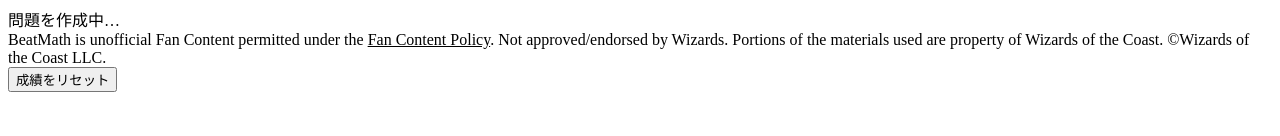
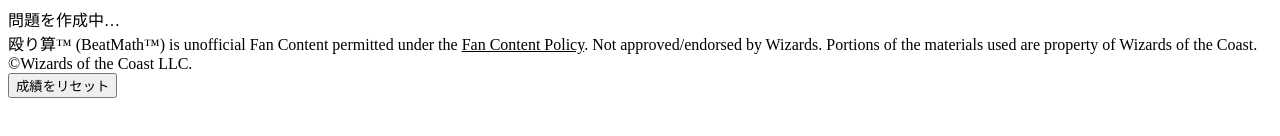
Before and after one commit to beatmath-app/beatmath-app.github.io, a plain HTML site: page src/template4.html in a window 1280 px wide. Shown: the part 96-232 px from the top of the page. Drawn offline with Linux system fonts and the light colour scheme.

Commit message:
権利表記のアプリ名を「殴り算™ (BeatMath™)」にする
Co-Authored-By: Claude Opus 5.5 <noreply@anthropic.com>
Claude-Session: https://claude.ai/code/session_015Njcn5nHfuUsLsZ2mbZNs4

```diff
--- a/src/template4.html
+++ b/src/template4.html
@@ -177,7 +177,7 @@ header h1.logo{display:flex;align-items:center;gap:8px;margin:0;line-height:0}
 <div id="app"><div class="loading">問題を作成中…</div></div>
 
 <div class="foot">
-  BeatMath is unofficial Fan Content permitted under the <a href="https://company.wizards.com/en/legal/fancontentpolicy" target="_blank" rel="noopener" style="color:inherit">Fan Content Policy</a>. Not approved/endorsed by Wizards. Portions of the materials used are property of Wizards of the Coast. ©Wizards of the Coast LLC.<br>
+  殴り算™ (BeatMath™) is unofficial Fan Content permitted under the <a href="https://company.wizards.com/en/legal/fancontentpolicy" target="_blank" rel="noopener" style="color:inherit">Fan Content Policy</a>. Not approved/endorsed by Wizards. Portions of the materials used are property of Wizards of the Coast. ©Wizards of the Coast LLC.<br>
   <button id="reset">成績をリセット</button>
 </div>
 <div class="modal" id="modal"><div class="sheet" id="sheet"></div></div>
```
Also changed, not shown: index.html (+1 -1 lines), 1 other file.
